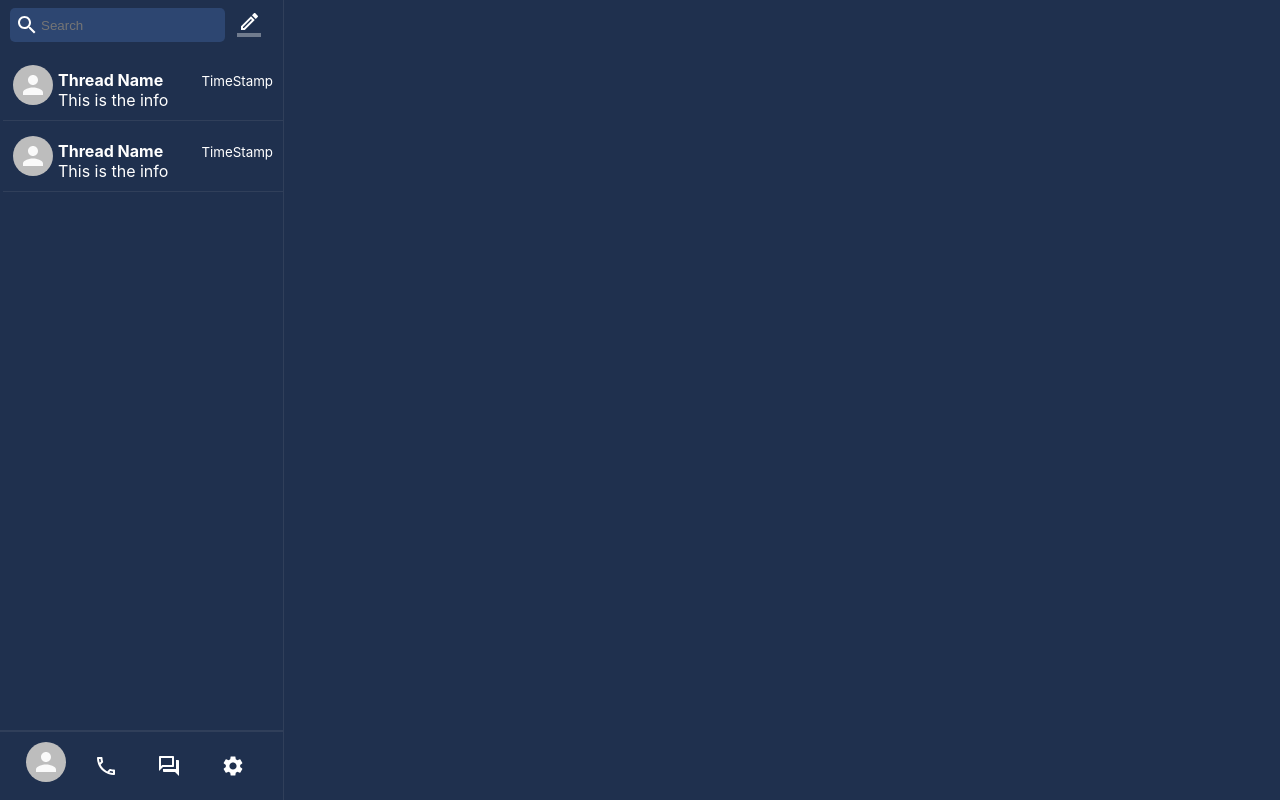
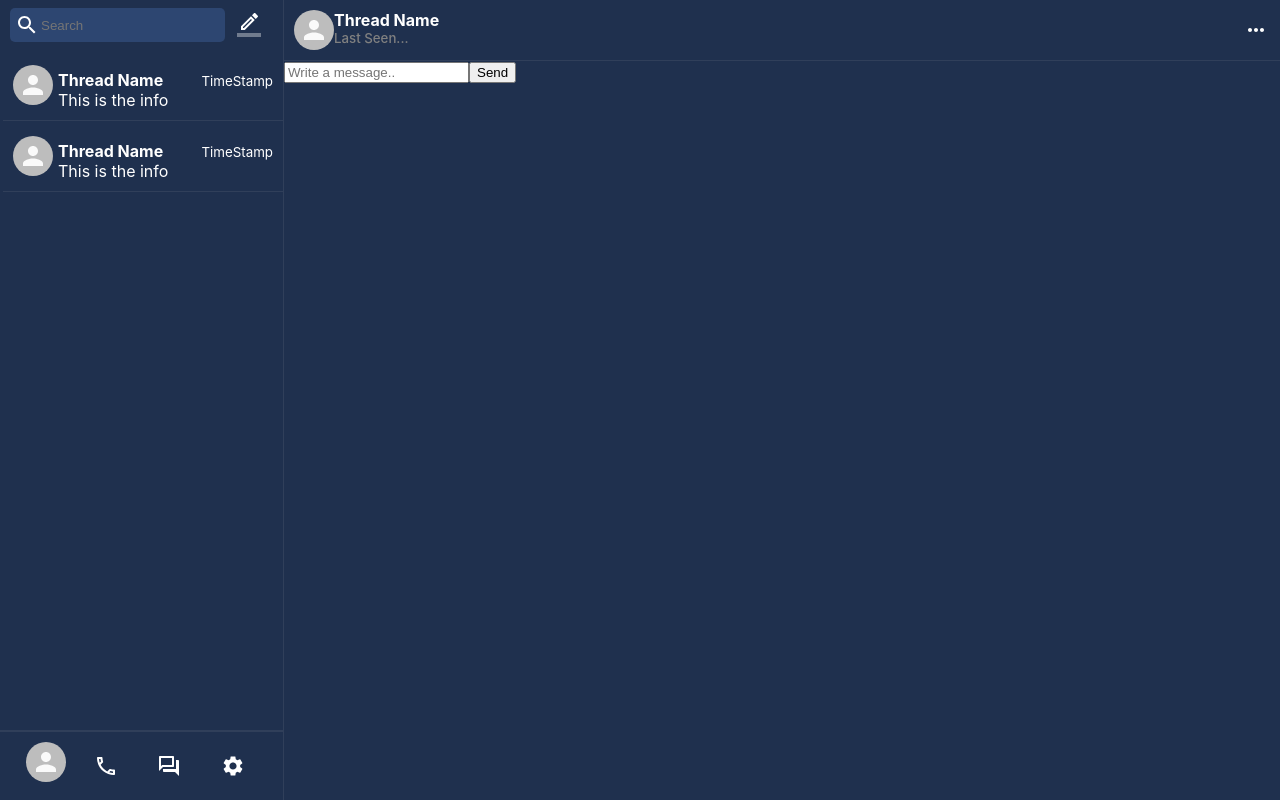
Before and after one commit to Sakshi2830/chatting-webApp, a React (Create React App) app: page / in a window 1280 px wide. Built offline with nearby package versions, Linux system fonts and the light colour scheme.

Commit message:
Ui of chat window completed

```diff
--- a/src/App.js
+++ b/src/App.js
@@ -1,12 +1,14 @@
 import React from 'react';
 import './App.css';
 import Telegram from './components/Telegram';
+import Thread from './components/Thread';
 
 function App() {
   return (
     <div className="app">
 
       <Telegram />
+      <Thread />
     </div>
   );
 }
--- a/src/components/Telegram.js
+++ b/src/components/Telegram.js
@@ -1,5 +1,6 @@
 import React from 'react'
 import Sidebar from "./Sidebar"
+import "./Telegram.css"
 
 const Telegram = () => {
     return (
--- /dev/null
+++ b/src/components/Thread.css
@@ -0,0 +1,31 @@
+.thread{
+    display: flex;
+    flex: 1;
+    flex-direction: column;
+    height: 100vh;
+}
+.thread__header{
+    display: flex;
+    border-bottom: 1px solid rgba(190, 190, 190, .1);
+    align-items: center;
+    align-content: center;
+    justify-content: space-between;
+}
+.thread__header__contents{
+    display: flex;
+    flex-direction: row;
+    align-content: center;
+    color: white;
+    padding: 10px;
+}
+.thread__header__contents__info > h5{
+    font-weight: 500;
+    color: grey;
+}
+
+.thread__header__details{
+    color: white;
+}
+.thread__header__details:hover{
+    color: rgba(1, 150, 199);
+}
--- /dev/null
+++ b/src/components/Thread.js
@@ -0,0 +1,41 @@
+import React, { useState } from 'react'
+import { Avatar } from '@material-ui/core'
+import "./Thread.css"
+import { MoreHoriz } from '@material-ui/icons'
+import { IconButton } from '@material-ui/core'
+
+const Thread = () => {
+    const [input, setInput] = useState('')
+    const sendMessage = (event) => {
+        event.preventDefault();
+
+        //firebase
+        setInput('')
+    }
+    console.log(input);
+
+
+    return (
+        <div className="thread">
+            <div className="thread__header">
+                <div className="thread__header__contents">
+                    <Avatar />
+                    <div className="thread__header__contents__info">
+                        <h4>Thread Name</h4>
+                        <h5>Last Seen...</h5>
+                    </div>
+                </div>
+                <IconButton>
+                    <MoreHoriz className="thread__header__details"/>
+                </IconButton>
+            </div>
+            <div className="thread__messages"></div>
+            <div className="thread__input">
+                <input placeholder="Write a message.." type='text' value={input} onChange={(e) => setInput(e.target.value)}></input>
+                <button onClick={sendMessage}>Send</button>
+            </div>
+        </div>
+    )
+}
+
+export default Thread
```
